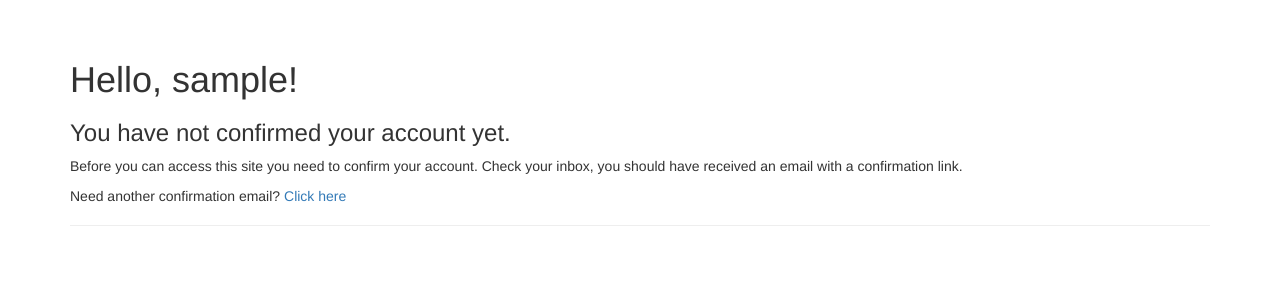
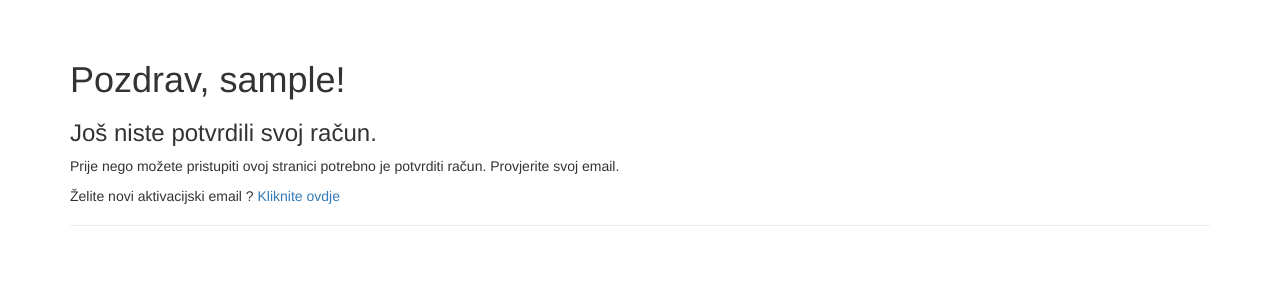
Before and after one commit to unizd/Razvoj-web-aplikacija, a Flask app: page /auth/unconfirmed in a window 1280 px wide. Shown: the part 52-352 px from the top of the page. Run offline with Flask 2, Linux system fonts and the light colour scheme; the visitor is signed in with stand-in values (Sample User, id 1); data comes from the database, SQL or seed files in the repository; some libraries are stand-ins or nearby versions.

Commit message:
Add files via upload

```diff
--- a/P6 - Autentikacija i autorizacija u Flasku/eNovine - autentifikacija/app/templates/auth/unconfirmed.html
+++ b/P6 - Autentikacija i autorizacija u Flasku/eNovine - autentifikacija/app/templates/auth/unconfirmed.html
@@ -5,16 +5,16 @@
 {% block page_content %}
 <div class="page-header">
     <h1>
-        Hello, {{ current_user.username }}!
+        Pozdrav, {{ current_user.username }}!
     </h1>
-    <h3>You have not confirmed your account yet.</h3>
+    <h3>Još niste potvrdili svoj račun.</h3>
     <p>
-        Before you can access this site you need to confirm your account.
-        Check your inbox, you should have received an email with a confirmation link.
+        Prije nego možete pristupiti ovoj stranici potrebno je potvrditi račun.
+        Provjerite svoj email.
     </p>
     <p>
-        Need another confirmation email?
-        <a href="{{ url_for('auth.resend_confirmation') }}">Click here</a>
+        Želite novi aktivacijski email ?
+        <a href="{{ url_for('auth.resend_confirmation') }}">Kliknite ovdje</a>
     </p>
 </div>
 {% endblock %}
```
